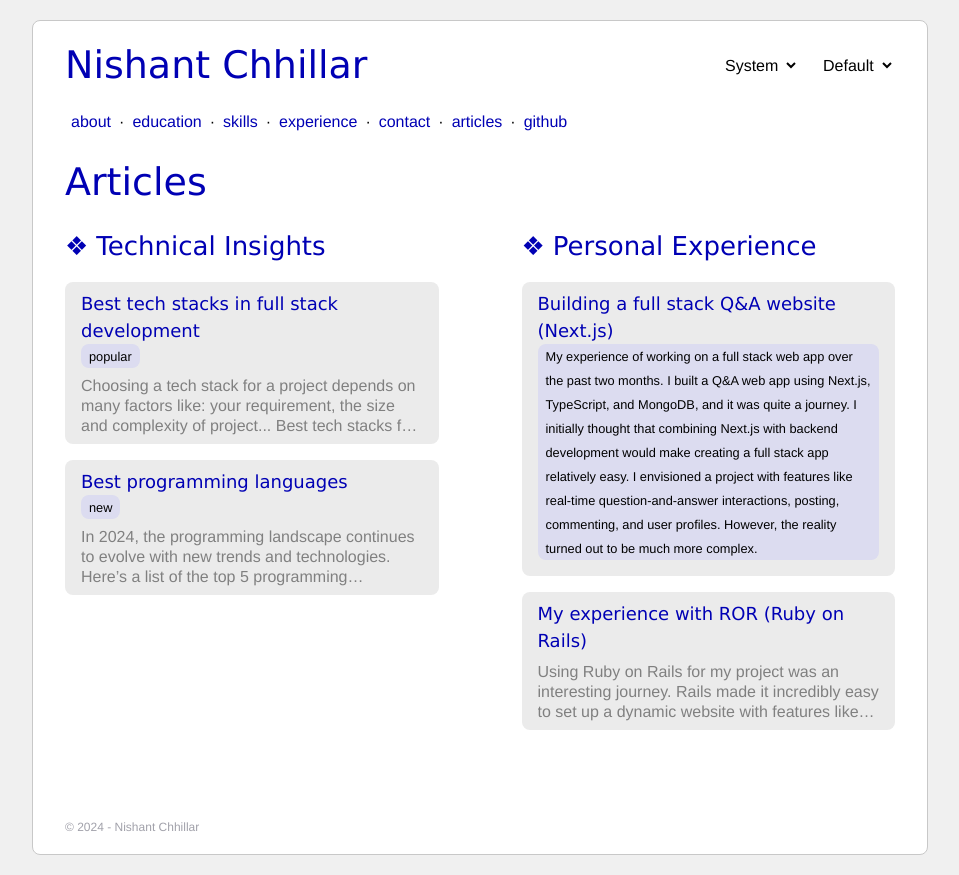
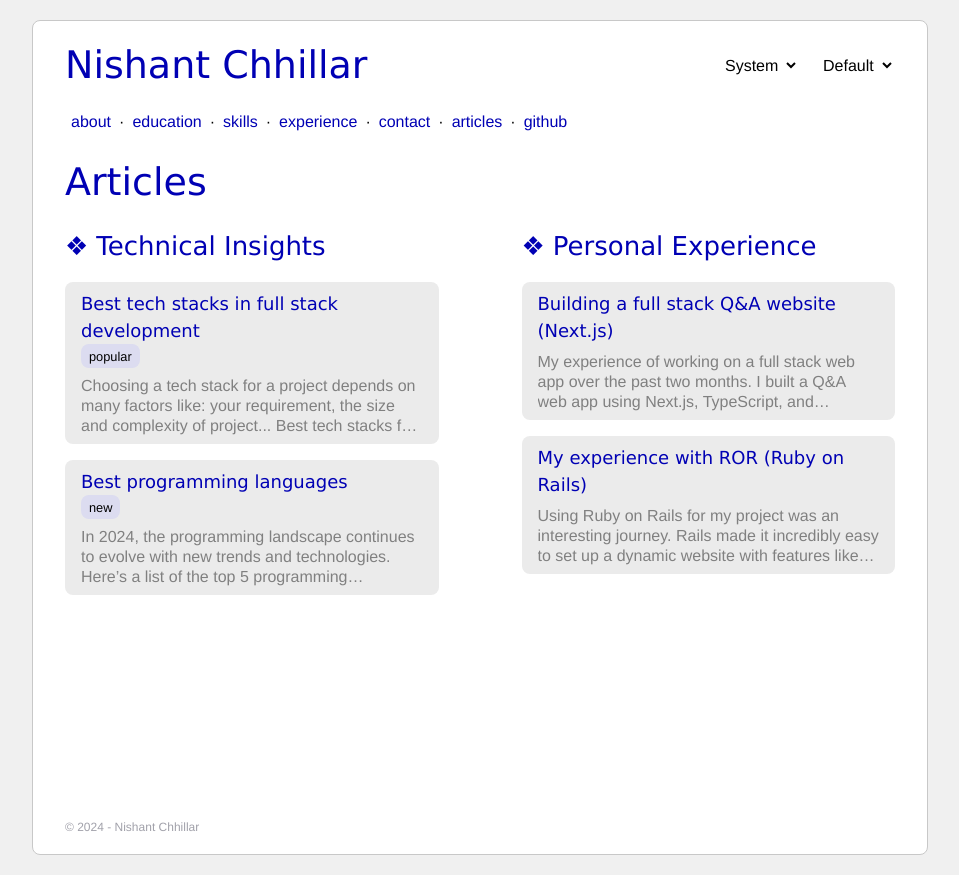
Before and after one commit to nchhillar2004/portfolio, a React (Vite) app: page /articles in a window 1280 px wide. Shown: the whole page, without its empty margins (160-1119 px from the left). Built offline with nearby package versions, Linux system fonts and the light colour scheme.

Commit message:
bug fixed

```diff
--- a/src/data/articles.ts
+++ b/src/data/articles.ts
@@ -23,14 +23,14 @@ export const articles = {
         {
             id: 3,
             title: "Building a full stack Q&A website (Next.js)",
-            description: "",
+            description: "My experience of working on a full stack web app over the past two months. I built a Q&A web app using Next.js, TypeScript, and MongoDB, and it was quite a journey. I initially thought that combining Next.js with backend development would make creating a full stack app relatively easy. I envisioned a project with features like real-time question-and-answer interactions, posting, commenting, and user profiles. However, the reality turned out to be much more complex.",
             tags: [
                 "web-development",
                 "nextjs",
                 "typescript",
                 "full-stack-development",
             ],
-            badge: "My experience of working on a full stack web app over the past two months. I built a Q&A web app using Next.js, TypeScript, and MongoDB, and it was quite a journey. I initially thought that combining Next.js with backend development would make creating a full stack app relatively easy. I envisioned a project with features like real-time question-and-answer interactions, posting, commenting, and user profiles. However, the reality turned out to be much more complex.",
+            badge: "",
             date: "1 Sept, 2024",
         },
         {
```
